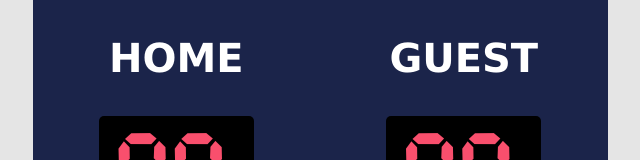
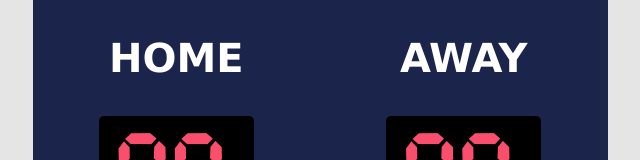
Before and after one commit to professorx2001/scoreboard, a plain HTML site: page index.html in a window 1280 px wide. Shown: the top 160 px of the page, without its empty margins (320-960 px from the left). Drawn offline with nearby package versions, Linux system fonts and the light colour scheme.

Commit message:
update score header

```diff
--- a/index.html
+++ b/index.html
@@ -20,7 +20,7 @@
 
             </div>
             <div id="part2">
-                <h3 class="main">GUEST</h3>
+                <h3 class="main">AWAY</h3>
                 <div class="score_box">
                     <div id="guest_score" class="score">00</div>
                 </div>
```
